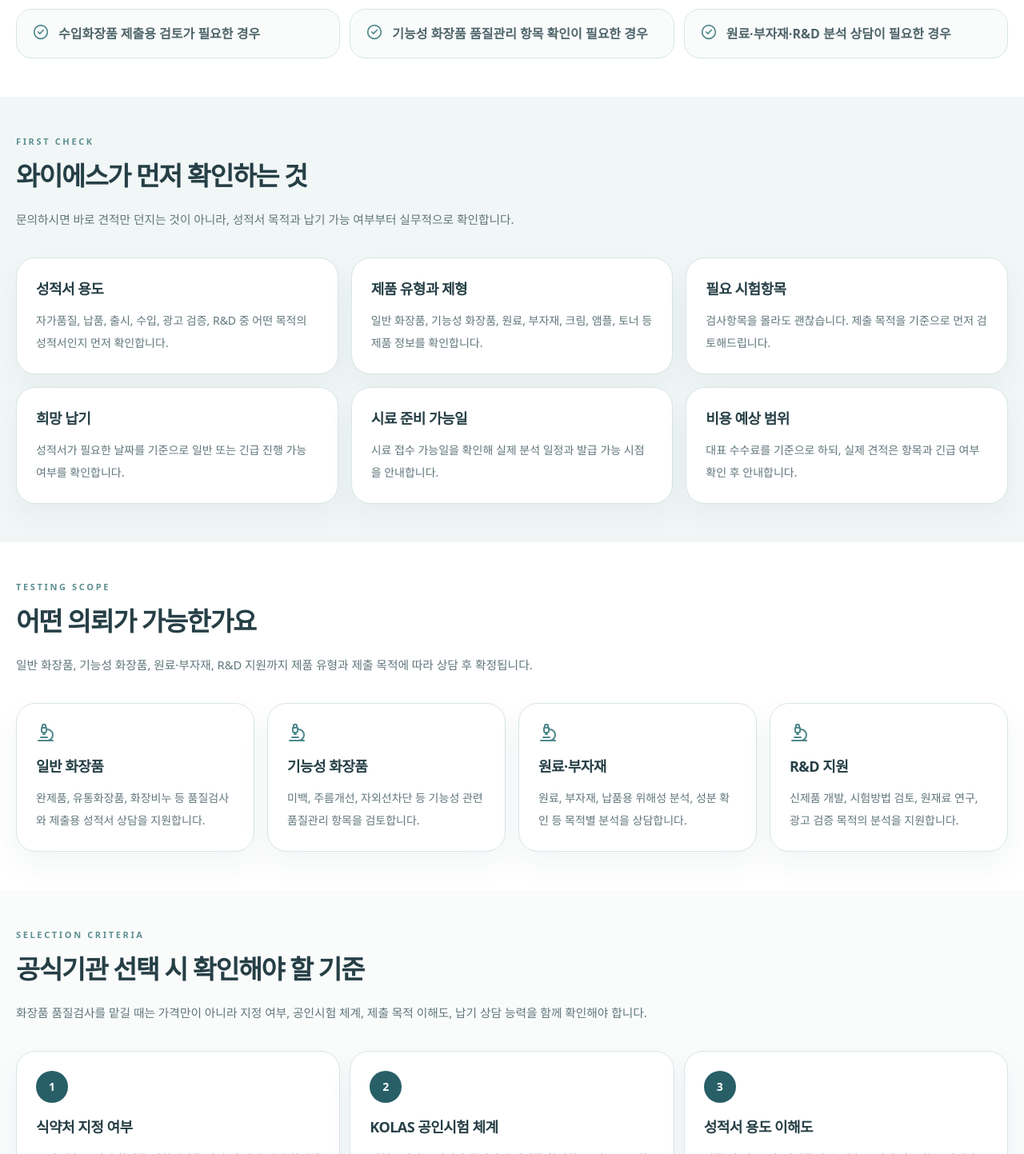
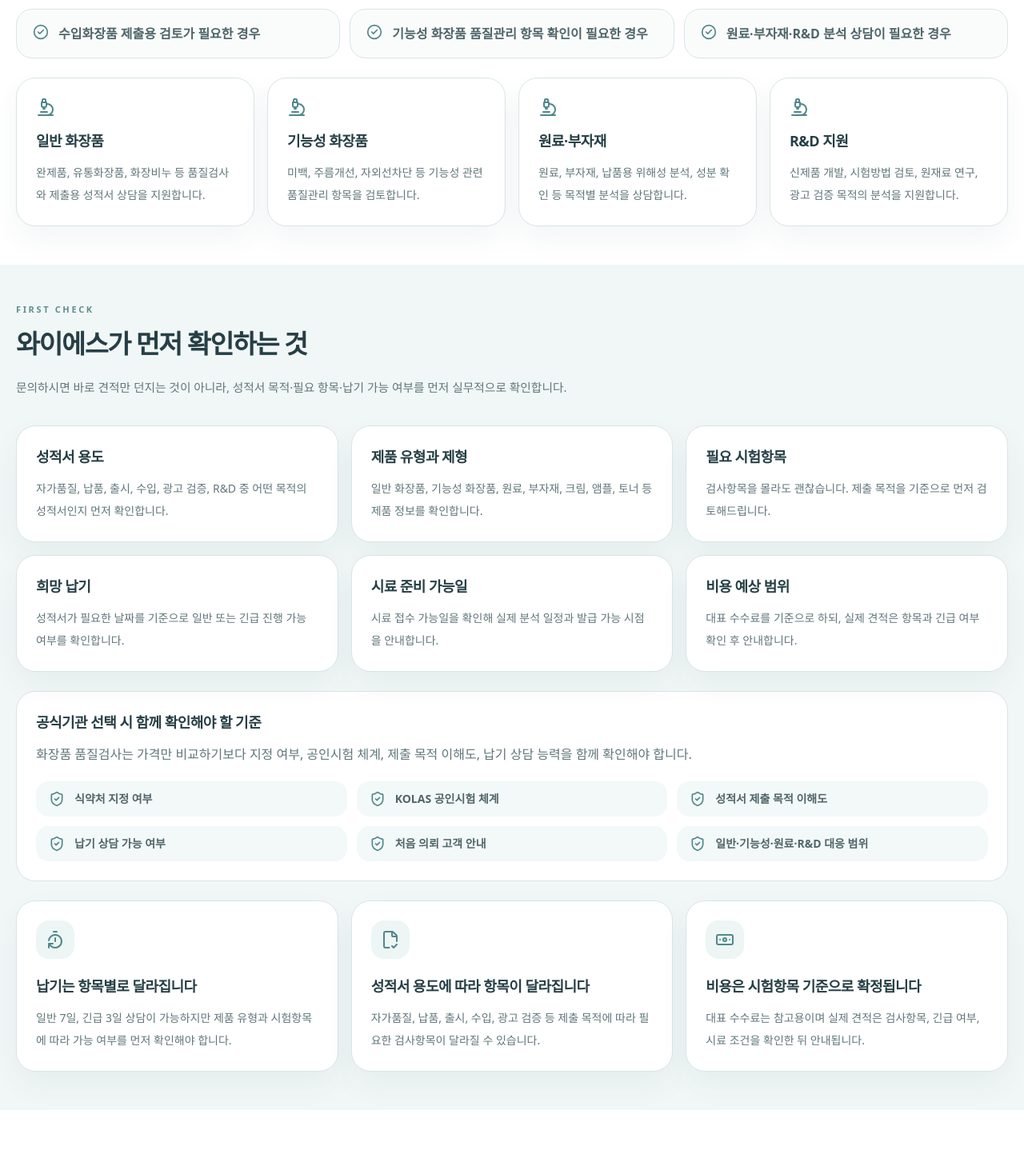
Before and after one commit to YSIET/ysiet-cosmetics-testing, a React (Vite) app: page / in a window 1280 px wide. Shown: the part 1187-2630 px from the top of the page at 80% size. Built offline with nearby package versions, Linux system fonts and the light colour scheme.

Commit message:
Update App.jsx

```diff
--- a/src/App.jsx
+++ b/src/App.jsx
@@ -1,7 +1,6 @@
 import React from "react";
 import {
   ArrowRight,
-  Award,
   Banknote,
   CheckCircle2,
   ChevronDown,
@@ -193,6 +192,25 @@ const customerSituations = [
   "원료·부자재·R&D 분석 상담이 필요한 경우",
 ];
 
+const serviceScopes = [
+  {
+    title: "일반 화장품",
+    desc: "완제품, 유통화장품, 화장비누 등 품질검사와 제출용 성적서 상담을 지원합니다.",
+  },
+  {
+    title: "기능성 화장품",
+    desc: "미백, 주름개선, 자외선차단 등 기능성 관련 품질관리 항목을 검토합니다.",
+  },
+  {
+    title: "원료·부자재",
+    desc: "원료, 부자재, 납품용 위해성 분석, 성분 확인 등 목적별 분석을 상담합니다.",
+  },
+  {
+    title: "R&D 지원",
+    desc: "신제품 개발, 시험방법 검토, 원재료 연구, 광고 검증 목적의 분석을 지원합니다.",
+  },
+];
+
 const firstCheckItems = [
   {
     title: "성적서 용도",
@@ -220,50 +238,13 @@ const firstCheckItems = [
   },
 ];
 
-const serviceScopes = [
-  {
-    title: "일반 화장품",
-    desc: "완제품, 유통화장품, 화장비누 등 품질검사와 제출용 성적서 상담을 지원합니다.",
-  },
-  {
-    title: "기능성 화장품",
-    desc: "미백, 주름개선, 자외선차단 등 기능성 관련 품질관리 항목을 검토합니다.",
-  },
-  {
-    title: "원료·부자재",
-    desc: "원료, 부자재, 납품용 위해성 분석, 성분 확인 등 목적별 분석을 상담합니다.",
-  },
-  {
-    title: "R&D 지원",
-    desc: "신제품 개발, 시험방법 검토, 원재료 연구, 광고 검증 목적의 분석을 지원합니다.",
-  },
-];
-
 const officialCriteria = [
-  {
-    title: "식약처 지정 여부",
-    desc: "공식 제출 목적의 화장품 시험검사를 맡길 때 가장 먼저 확인해야 하는 기준입니다.",
-  },
-  {
-    title: "KOLAS 공인시험 체계",
-    desc: "시험분석의 공신력과 품질관리 체계를 확인할 수 있는 중요한 근거입니다.",
-  },
-  {
-    title: "성적서 용도 이해도",
-    desc: "납품, 출시, 수입, 자가품질 등 제출 목적에 맞는 항목 안내가 가능한지 확인해야 합니다.",
-  },
-  {
-    title: "납기 상담 가능 여부",
-    desc: "성적서가 필요한 날짜가 정해져 있다면 가능 여부를 먼저 확인해주는 기관이 유리합니다.",
-  },
-  {
-    title: "처음 의뢰 고객 안내",
-    desc: "검사항목을 모르는 고객도 제품 정보만으로 상담을 시작할 수 있어야 합니다.",
-  },
-  {
-    title: "대응 가능 범위",
-    desc: "일반 화장품뿐 아니라 기능성, 원료, 부자재, R&D 목적까지 상담 가능한지 확인해야 합니다.",
-  },
+  "식약처 지정 여부",
+  "KOLAS 공인시험 체계",
+  "성적서 제출 목적 이해도",
+  "납기 상담 가능 여부",
+  "처음 의뢰 고객 안내",
+  "일반·기능성·원료·R&D 대응 범위",
 ];
 
 const whyConsultItems = [
@@ -399,8 +380,8 @@ function Header({ showKakao = false }) {
           <a href="/#situations" className="hover:text-[#285F67]">
             의뢰상황
           </a>
-          <a href="/#scope" className="hover:text-[#285F67]">
-            가능범위
+          <a href="/#check" className="hover:text-[#285F67]">
+            확인사항
           </a>
           <a href="/#fees" className="hover:text-[#285F67]">
             수수료
@@ -631,7 +612,7 @@ function HomePage() {
           <SectionTitle
             eyebrow="Start Here"
             titleText="이런 경우 와이에스에 먼저 문의하세요"
-            description="고객이 가장 먼저 알고 싶은 것은 기관의 규모가 아니라, 내 제품의 성적서가 언제, 어떤 항목으로, 어느 정도 비용으로 가능한지입니다."
+            description="자가품질, 납품, 출시, 수입, 기능성, 원료·부자재, R&D까지 제품 상황과 제출 목적에 따라 상담해드립니다."
           />
 
           <div className="grid gap-3 md:grid-cols-2 lg:grid-cols-3">
@@ -645,41 +626,8 @@ function HomePage() {
               </div>
             ))}
           </div>
-        </div>
-      </section>
 
-      <section id="first-check" className="bg-[#F1F7F6] py-12">
-        <div className="mx-auto max-w-7xl px-5">
-          <SectionTitle
-            eyebrow="First Check"
-            titleText="와이에스가 먼저 확인하는 것"
-            description="문의하시면 바로 견적만 던지는 것이 아니라, 성적서 목적과 납기 가능 여부부터 실무적으로 확인합니다."
-          />
-
-          <div className="grid gap-4 md:grid-cols-2 lg:grid-cols-3">
-            {firstCheckItems.map((item) => (
-              <Card key={item.title}>
-                <div className="p-6">
-                  <h3 className="text-lg font-black tracking-[-0.03em] text-[#263F46]">
-                    {item.title}
-                  </h3>
-                  <p className="mt-3 text-sm leading-7 text-[#60767B]">{item.desc}</p>
-                </div>
-              </Card>
-            ))}
-          </div>
-        </div>
-      </section>
-
-      <section id="scope" className="bg-white py-12">
-        <div className="mx-auto max-w-7xl px-5">
-          <SectionTitle
-            eyebrow="Testing Scope"
-            titleText="어떤 의뢰가 가능한가요"
-            description="일반 화장품, 기능성 화장품, 원료·부자재, R&D 지원까지 제품 유형과 제출 목적에 따라 상담 후 확정됩니다."
-          />
-
-          <div className="grid gap-4 md:grid-cols-2 lg:grid-cols-4">
+          <div className="mt-6 grid gap-4 md:grid-cols-2 lg:grid-cols-4">
             {serviceScopes.map((item) => (
               <Card key={item.title}>
                 <div className="p-6">
@@ -695,21 +643,18 @@ function HomePage() {
         </div>
       </section>
 
-      <section id="criteria" className="bg-[#FAFCFC] py-12">
+      <section id="check" className="bg-[#F1F7F6] py-12">
         <div className="mx-auto max-w-7xl px-5">
           <SectionTitle
-            eyebrow="Selection Criteria"
-            titleText="공식기관 선택 시 확인해야 할 기준"
-            description="화장품 품질검사를 맡길 때는 가격만이 아니라 지정 여부, 공인시험 체계, 제출 목적 이해도, 납기 상담 능력을 함께 확인해야 합니다."
+            eyebrow="First Check"
+            titleText="와이에스가 먼저 확인하는 것"
+            description="문의하시면 바로 견적만 던지는 것이 아니라, 성적서 목적·필요 항목·납기 가능 여부를 먼저 실무적으로 확인합니다."
           />
 
-          <div className="grid gap-3 md:grid-cols-2 lg:grid-cols-3">
-            {officialCriteria.map((item, index) => (
+          <div className="grid gap-4 md:grid-cols-2 lg:grid-cols-3">
+            {firstCheckItems.map((item) => (
               <Card key={item.title}>
                 <div className="p-6">
-                  <div className="mb-4 flex h-10 w-10 items-center justify-center rounded-full bg-[#285F67] text-sm font-black text-white">
-                    {index + 1}
-                  </div>
                   <h3 className="text-lg font-black tracking-[-0.03em] text-[#263F46]">
                     {item.title}
                   </h3>
@@ -718,18 +663,28 @@ function HomePage() {
               </Card>
             ))}
           </div>
-        </div>
-      </section>
 
-      <section id="why-consult" className="bg-[#F1F7F6] py-12">
-        <div className="mx-auto max-w-7xl px-5">
-          <SectionTitle
-            eyebrow="Before Estimate"
-            titleText="가격과 납기는 왜 상담 후 확정되나요"
-            description="같은 화장품이라도 제품 유형, 제출 목적, 시험항목, 긴급 여부에 따라 항목·비용·일정이 달라질 수 있습니다."
-          />
+          <div className="mt-6 rounded-[24px] border border-[#D8E5E7] bg-white p-6">
+            <p className="text-lg font-black tracking-[-0.03em] text-[#263F46]">
+              공식기관 선택 시 함께 확인해야 할 기준
+            </p>
+            <p className="mt-3 leading-7 text-[#60767B]">
+              화장품 품질검사는 가격만 비교하기보다 지정 여부, 공인시험 체계, 제출 목적 이해도, 납기 상담 능력을 함께 확인해야 합니다.
+            </p>
+            <div className="mt-5 grid gap-3 md:grid-cols-2 lg:grid-cols-3">
+              {officialCriteria.map((item) => (
+                <div
+                  key={item}
+                  className="flex items-center gap-3 rounded-2xl bg-[#F3F8F8] px-4 py-3 text-sm font-bold text-[#4F656A]"
+                >
+                  <ShieldCheck className="h-5 w-5 shrink-0 text-[#4F888B]" />
+                  {item}
+                </div>
+              ))}
+            </div>
+          </div>
 
-          <div className="grid gap-4 lg:grid-cols-3">
+          <div className="mt-6 grid gap-4 lg:grid-cols-3">
             {whyConsultItems.map((item) => (
               <Card key={item.title}>
                 <div className="p-6">
```
